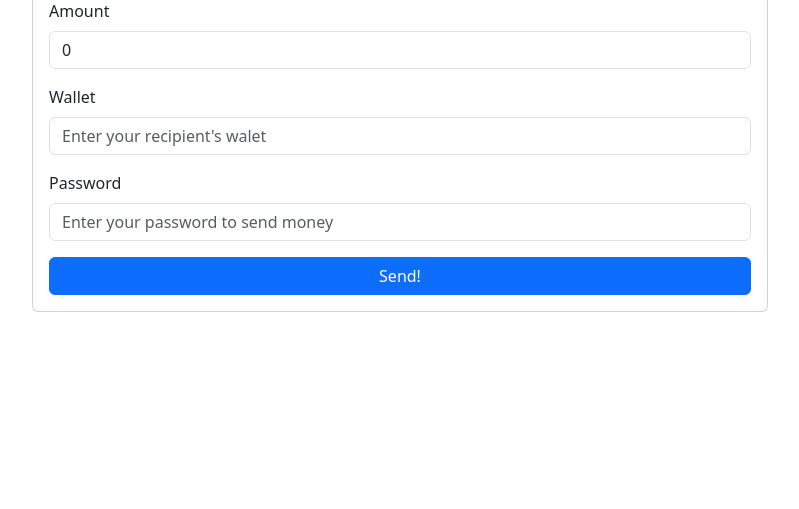
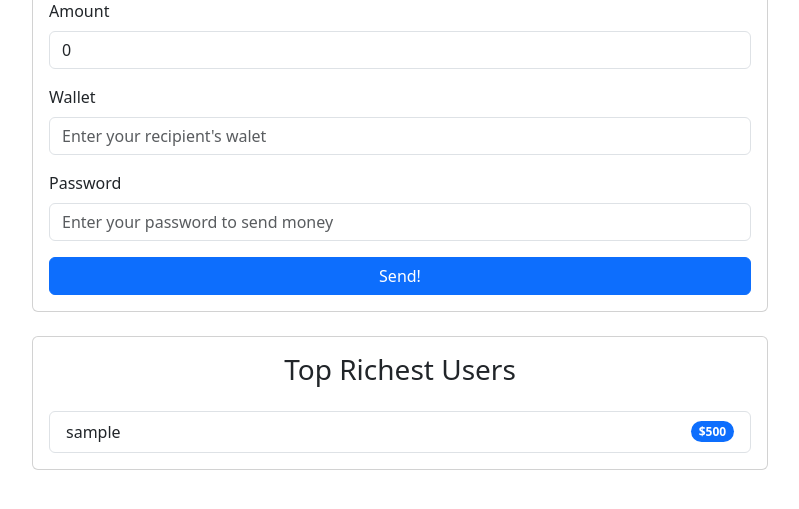
Before and after one commit to saamirkhrl/WalletWizard, a Flask app: page / in a window 1280 px wide. Shown: the part 267-776 px from the top of the page, without its empty margins (240-1039 px from the left). Run offline with Flask 3, Linux system fonts and the light colour scheme; the visitor is signed in with stand-in values (Sample User, id 1); data comes from the database, SQL or seed files in the repository.

Commit message:
added leaderbaord

```diff
--- a/main.py
+++ b/main.py
@@ -132,7 +132,9 @@ def home():
                 flash(f'Sent {recipient.username} ${amount}','success')
                 return redirect(url_for('home'))
 
-    return render_template('home.html', user=user, form=form)
+    top_richest = User.query.order_by(User.cash.desc()).all()
+
+    return render_template('home.html', user=user, form=form, top = top_richest)
 
 @app.route('/logout')
 def logout():
--- a/templates/home.html
+++ b/templates/home.html
@@ -7,7 +7,7 @@
   </div>
   <div class="row justify-content-center">
     <div class="col-md-8">
-      <div class="card">
+      <div class="card mb-4">
         <div class="card-body">
           <p class="text-center">
             <strong>Your Balance:</strong> ${{ user.cash }}<br />
@@ -37,6 +37,23 @@
           </form>
         </div>
       </div>
+      <div class="card">
+        <div class="card-body">
+          <h3 class="text-center mb-4">Top Richest Users</h3>
+          <ul class="list-group">
+            {% for user in top %}
+            <li
+              class="list-group-item d-flex justify-content-between align-items-center"
+            >
+              {{ user.username }}
+              <span class="badge bg-primary rounded-pill"
+                >${{ user.cash }}</span
+              >
+            </li>
+            {% endfor %}
+          </ul>
+        </div>
+      </div>
     </div>
   </div>
 </div>
```
